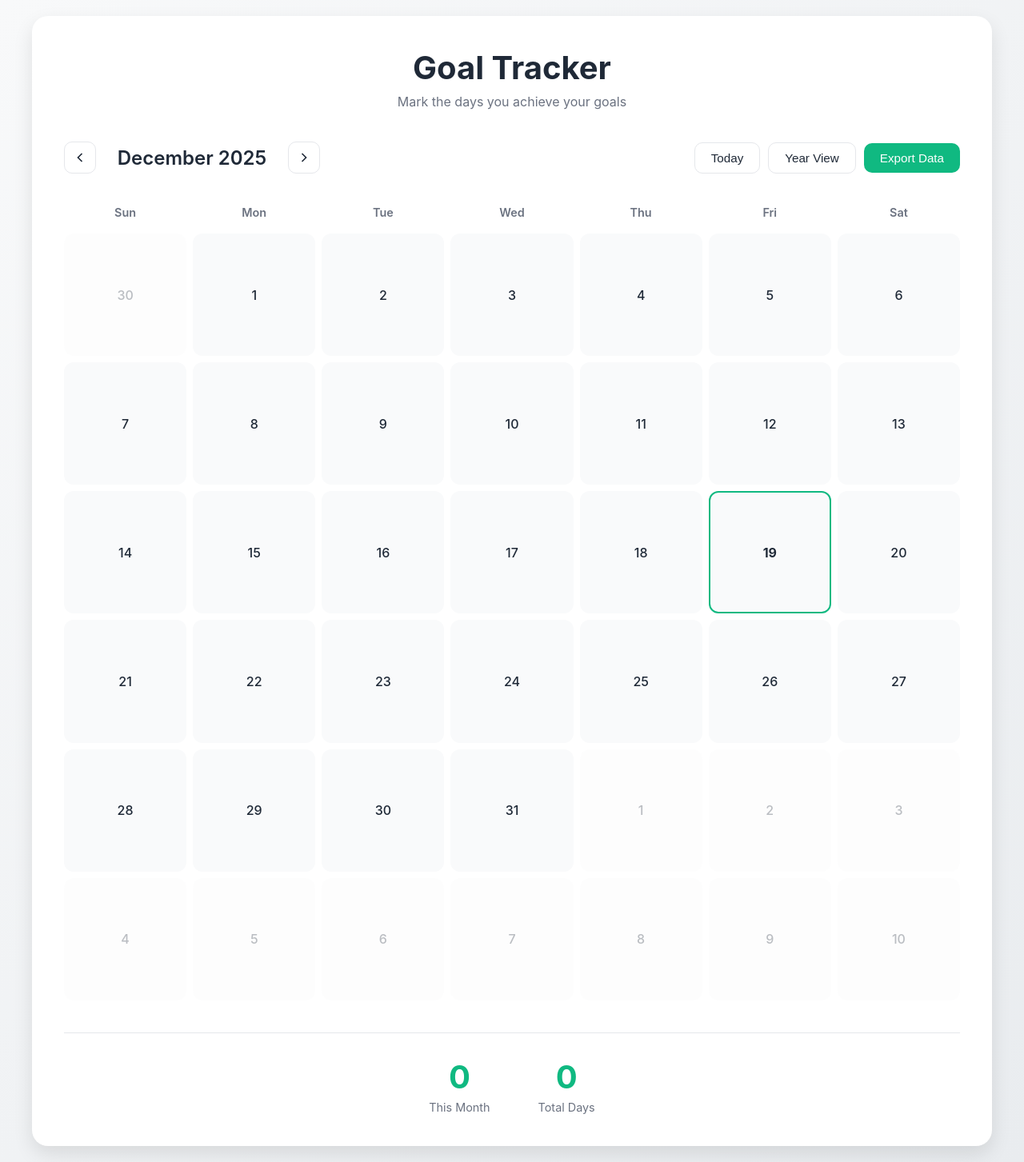
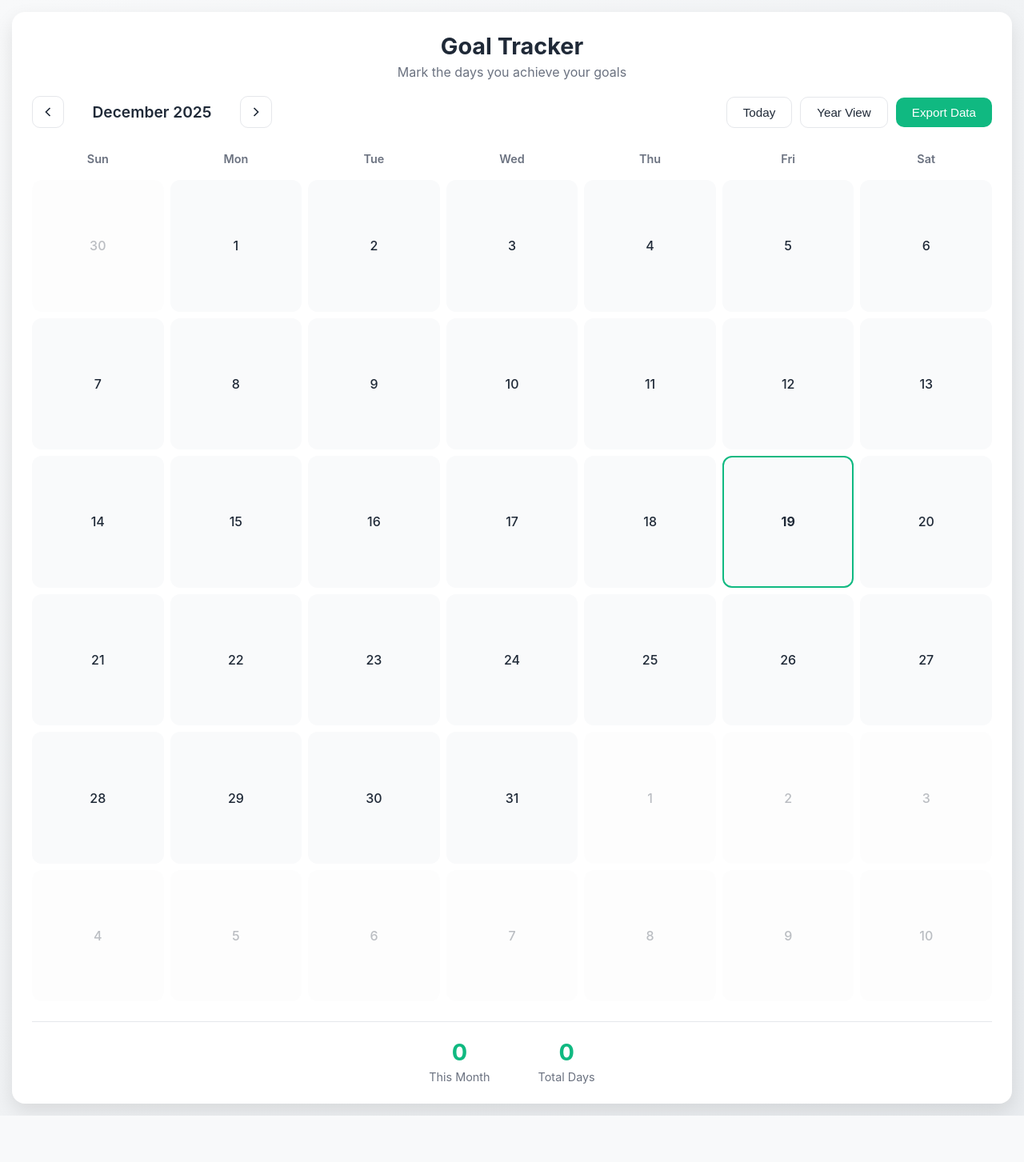
Before and after one commit to RedaArrous/daily-tracker, a Flask app: page / in a window 1280 px wide. Shown: the whole page at 80% size. After the commit the page ends 1395 px from the top, so only its background shows below. Run offline with Flask 3, Linux system fonts and the light colour scheme; data that the repository does not hold is empty.

Commit message:
Make app more compact - reduce font sizes, padding, and margins

```diff
--- a/static/css/style.css
+++ b/static/css/style.css
@@ -21,28 +21,28 @@ body {
     font-family: -apple-system, BlinkMacSystemFont, 'Segoe UI', 'Roboto', 'Oxygen', 'Ubuntu', sans-serif;
     background: linear-gradient(135deg, #f8f9fa 0%, #e9ecef 100%);
     min-height: 100vh;
-    padding: 20px;
+    padding: 15px;
 }
 
 .container {
-    max-width: 1200px;
+    max-width: 1400px;
     margin: 0 auto;
     background: var(--bg-white);
-    border-radius: 20px;
-    padding: 40px;
+    border-radius: 16px;
+    padding: 25px;
     box-shadow: var(--shadow-lg);
 }
 
 header {
     text-align: center;
-    margin-bottom: 40px;
+    margin-bottom: 20px;
 }
 
 h1 {
-    font-size: 2.5rem;
+    font-size: 1.8rem;
     font-weight: 700;
     color: var(--text-dark);
-    margin-bottom: 8px;
+    margin-bottom: 5px;
 }
 
 .subtitle {
@@ -54,9 +54,9 @@ h1 {
     display: flex;
     justify-content: flex-end;
     align-items: center;
-    margin-bottom: 30px;
+    margin-bottom: 20px;
     flex-wrap: wrap;
-    gap: 20px;
+    gap: 15px;
 }
 
 .month-nav {
@@ -67,9 +67,9 @@ h1 {
 }
 
 .month-nav h2 {
-    font-size: 1.5rem;
+    font-size: 1.2rem;
     font-weight: 600;
-    min-width: 200px;
+    min-width: 180px;
     text-align: center;
     color: var(--text-dark);
 }
@@ -275,11 +275,11 @@ h1 {
     align-items: center;
     justify-content: center;
     gap: 20px;
-    margin-bottom: 30px;
+    margin-bottom: 20px;
 }
 
 .year-nav-controls h2 {
-    font-size: 1.5rem;
+    font-size: 1.2rem;
     font-weight: 600;
     min-width: 120px;
     text-align: center;
@@ -288,8 +288,8 @@ h1 {
 
 .year-grid {
     display: grid;
-    grid-template-columns: repeat(auto-fit, minmax(280px, 1fr));
-    gap: 30px;
+    grid-template-columns: repeat(auto-fit, minmax(240px, 1fr));
+    gap: 20px;
     transition: all 0.3s ease;
 }
 
@@ -308,8 +308,8 @@ h1 {
 .mini-month {
     background: var(--bg-white);
     border: 1px solid var(--border);
-    border-radius: 15px;
-    padding: 20px;
+    border-radius: 12px;
+    padding: 15px;
     transition: all 0.3s ease;
 }
 
@@ -345,8 +345,8 @@ h1 {
 }
 
 footer {
-    margin-top: 40px;
-    padding-top: 30px;
+    margin-top: 25px;
+    padding-top: 20px;
     border-top: 1px solid var(--border);
 }
 
@@ -361,7 +361,7 @@ footer {
 }
 
 .stat-value {
-    font-size: 2.5rem;
+    font-size: 1.8rem;
     font-weight: 700;
     color: var(--green-primary);
     display: block;
```
